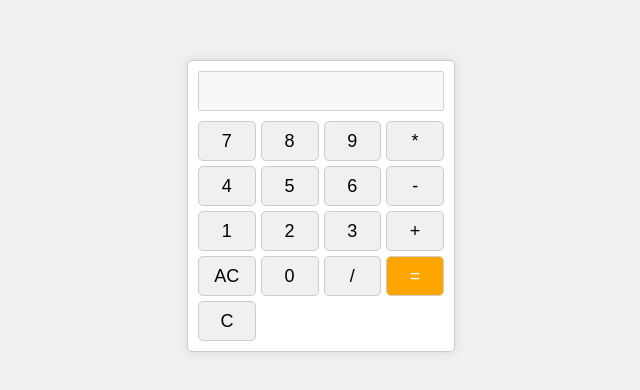
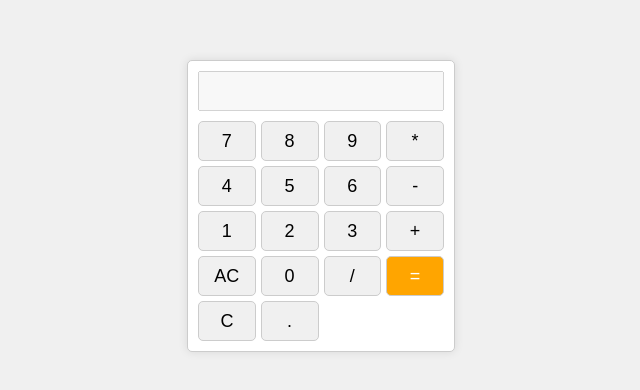
Before and after one commit to Sumesh-P/Simple-calculator, a plain HTML site: page index.html in a window 1280 px wide. Shown: the part 194-584 px from the top of the page, without its empty margins (319-959 px from the left). Drawn offline with Linux system fonts and the light colour scheme.

Commit message:
Decimal point added

```diff
--- a/index.html
+++ b/index.html
@@ -29,6 +29,7 @@
             <button onclick="displayNumber('/')">/</button>
             <button id="equals" onclick="result()">=</button>
             <button onclick="clearOneCharacter()">C</button>
+            <button onclick="displayNumber('.')">.</button>
         </div>
     </div>
     <script>
```
